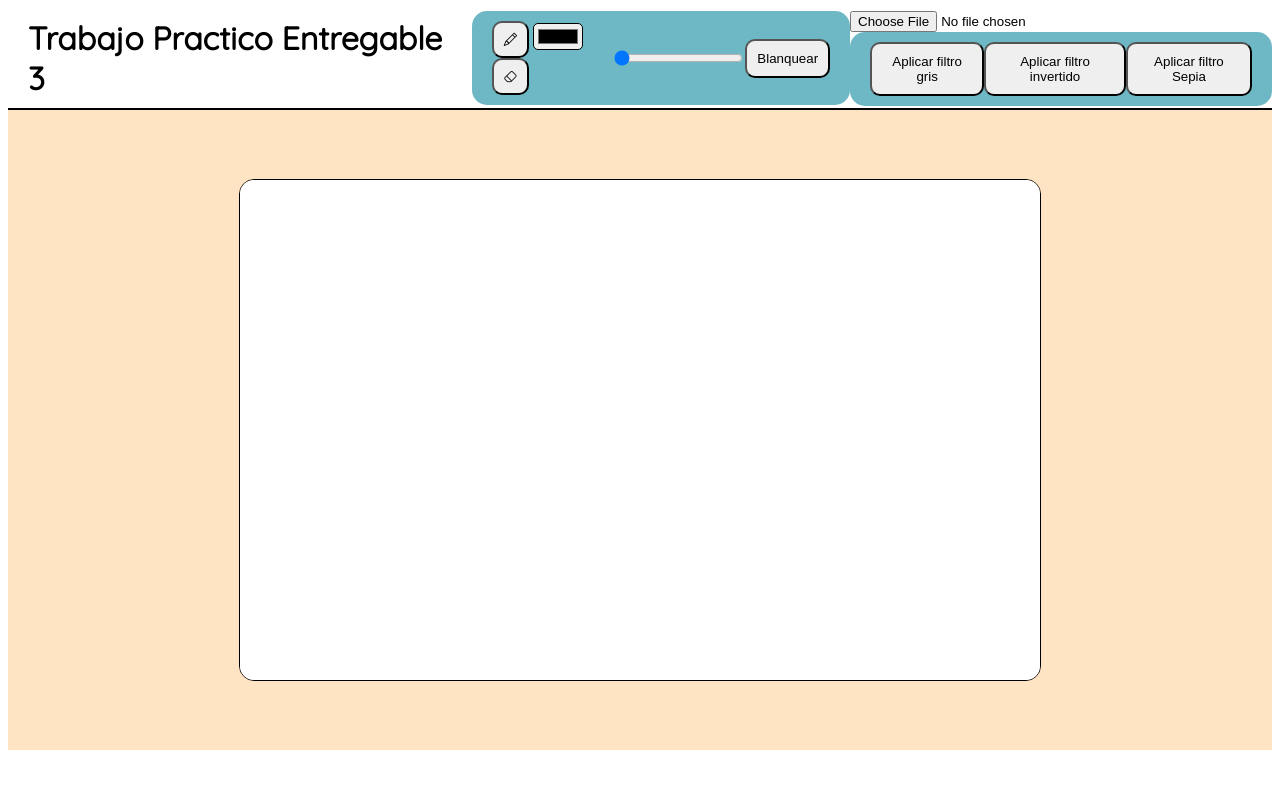
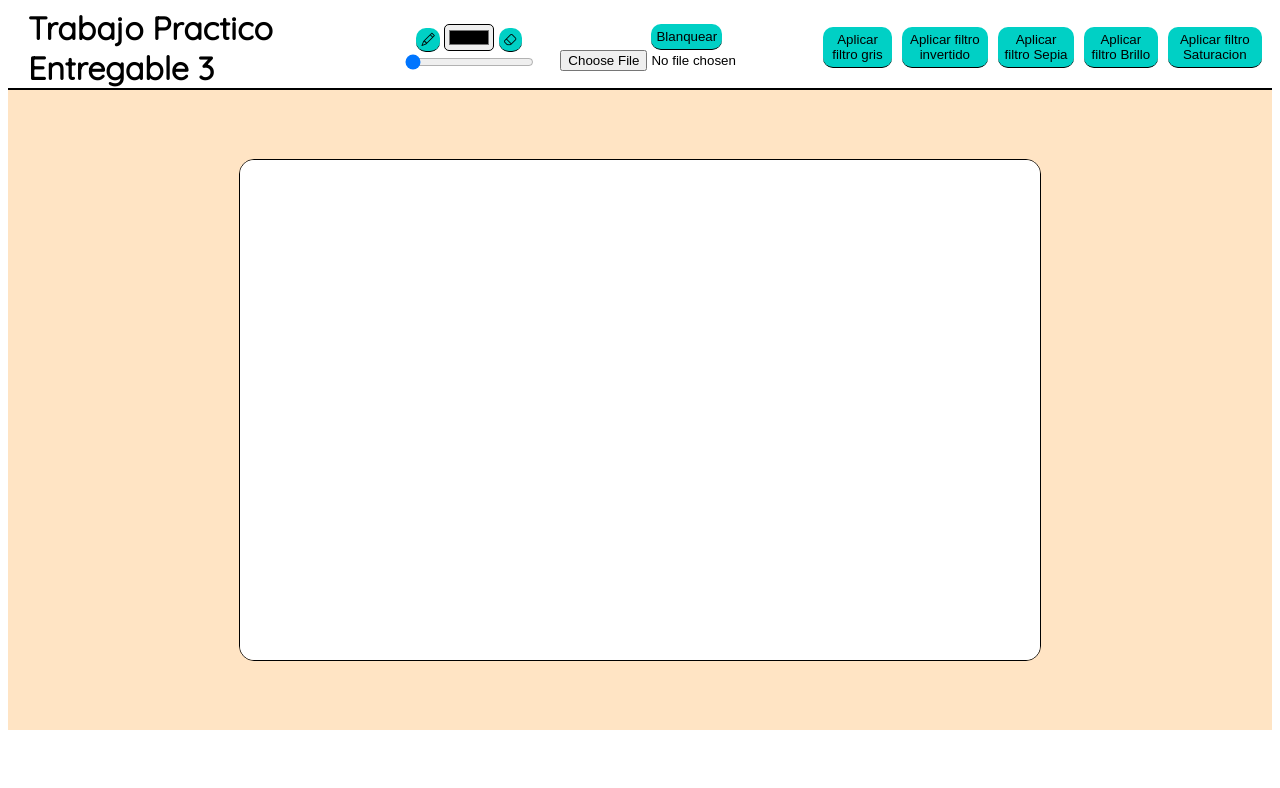
Before and after one commit to JereStorm/TPE3-Jeremias-Tomas-Gonzalez-Storm, a plain HTML site: page index.html in a window 1280 px wide. Drawn offline with nearby package versions, Linux system fonts and the light colour scheme.

Commit message:
se estiliza el navbar y se agrega filtro saturacion

```diff
--- a/app.js
+++ b/app.js
@@ -55,10 +55,11 @@ eraser.addEventListener('click', () => {
 
 canvas.addEventListener("mousedown", function (e) {
     if (pencil.classList.contains('selected') || eraser.classList.contains('selected')) {
+        //Seteo las variables posX y posY con la posicion inicial del mouse al quere dibujar
         setMousePos(e);
         drawing = true;
     }
-    //Seteo las variables posX y posY con la posicion inicial del mouse al quere dibujar
+
 })
 
 canvas.addEventListener("mousemove", function (evt) {
@@ -179,10 +180,69 @@ function addFilterSepia() {
     const data = imageData.data;
 
     for (let i = 0; i < data.length; i += 4) {
+
         data[i] = Math.min((data[i] * 0.393) + (data[i + 1] * 0.769) + (data[i + 2] * 0.189), 255); // red
         data[i + 1] = Math.min((data[i] * 0.349) + (data[i + 1] * 0.686) + (data[i + 2] * 0.168), 255); // green
         data[i + 2] = Math.min((data[i] * 0.272) + (data[i + 1] * 0.534) + (data[i + 2] * 0.131), 255); // blue
+
     }
 
     ctx.putImageData(imageData, width / 2 - img.width / 2, height / 2 - img.height / 2);
 }
+
+function addFilterBrightness() {
+    if (img.src == '') {
+        return
+    }
+
+    let imageData = ctx.getImageData(width / 2 - img.width / 2, height / 2 - img.height / 2, img.width, img.height);
+
+    const data = imageData.data;
+
+    for (let i = 0; i < data.length; i += 4) {
+        if (data[i] < 240) {
+            data[i] = data[i] + 14; // red
+        }
+        if (data[i + 1] < 240) {
+
+            data[i + 1] = data[i + 1] + 14; // green
+        }
+        if (data[i + 2] < 240) {
+            data[i + 2] = data[i + 2] + 14; // blue
+        }
+
+    }
+
+    ctx.putImageData(imageData, width / 2 - img.width / 2, height / 2 - img.height / 2);
+}
+
+function addFilterSaturation() {
+
+    if (img.src == '') {
+        return
+    }
+
+    let imageData = ctx.getImageData(width / 2 - img.width / 2, height / 2 - img.height / 2, img.width, img.height);
+
+    const data = imageData.data;
+
+    for (let i = 0; i < data.length; i += 4) {
+        let bigger = Math.max(data[i], data[i + 1], data[i + 2]);
+
+        if (bigger <= 245 && bigger == data[i]) {
+            data[i] += 10;
+            data[i + 1] -= 20;
+            data[i + 2] -= 20;
+        } else if (bigger <= 245 && bigger == data[i + 1]) {
+            data[i] -= 20;
+            data[i + 1] += 10;
+            data[i + 2] -= 20;
+        } else if (bigger <= 245 && bigger == data[i + 2]) {
+            data[i] -= 20;
+            data[i + 1] -= 20;
+            data[i + 2] += 10;
+        }
+    }
+    ctx.putImageData(imageData, width / 2 - img.width / 2, height / 2 - img.height / 2);
+
+}
--- a/index.html
+++ b/index.html
@@ -20,30 +20,31 @@
     <header class="data_container">
         <h1>Trabajo Practico Entregable 3</h1>
 
+        <div class="menu">
 
-        <div class="menu">
-            <div>
+            <div class="painter">
                 <button id="pencil"><i class="bi bi-pencil"></i></button>
                 <input class="color-selector" type="color" oninput="setColor(this.value)" name="color-selector"
                     id="color-selector">
                 <button id="eraser"><i class="bi bi-eraser"></i></button>
-            </div>
-            <div>
+
                 <input type="range" oninput="setRange(this.value)" name="range" id="range" min="1" max="10" value="1">
             </div>
-            <div>
+
+            <div class="canvas_driver">
                 <button id="reset">Blanquear</button>
+                <input type="file" name="image" id="file_sl">
+            </div>
 
-            </div>
-        </div>
-
-        <div>
-            <input type="file" name="image" id="file_sl">
-            <div class="menu">
+            <div class="filters">
                 <button onclick="addFilterGrey()">Aplicar filtro gris</button>
                 <button onclick="addFilterInvert()">Aplicar filtro invertido</button>
                 <button onclick="addFilterSepia()">Aplicar filtro Sepia</button>
+                <button onclick="addFilterBrightness()">Aplicar filtro Brillo</button>
+                <button onclick="addFilterSaturation()">Aplicar filtro Saturacion</button>
             </div>
+
+        </div>
 
         </div>
     </header>
--- a/style.css
+++ b/style.css
@@ -1,10 +1,12 @@
+/*-------------------------------------- GLOBALS ---------------------------------------------*/
+
 body{
     font-family: 'Alfa Slab One', cursive;
     font-family: 'Bebas Neue', cursive;
     font-family: 'Quicksand', sans-serif;
 }
 header{
-    height: 100px;
+    height: 80px;
     display: flex;
     justify-content: space-around;
     align-items: center;
@@ -15,10 +17,47 @@ header h1{
 }
 
 button{
+    padding: 5px;
+    border-radius: 10px;
+    border:none;
+    border-bottom: 1px solid black;
+    text-align: center;
+    background-color: rgb(0, 208, 197);
+    color: rgb(0, 0, 0);
+    box-shadow: none;
+    cursor: pointer;
+}
+/*-------------------------------------- CLASES ---------------------------------------------*/
+
+.menu{
+    border-radius: 15px;
+    display: flex;
+    flex-direction: row;
+    align-items: center;
+}
+.filters{
+    display: flex;
+    gap: 10px;
+    align-items: center;
+    border-radius: 10px;
     padding: 10px;
-    border-radius: 10px;
+}
+.painter {
     text-align: center;
-    cursor: pointer;
+    padding: 10px;
+}
+.canvas_driver{
+    display: flex;
+    flex-direction: column;
+    align-items: center;
+    justify-content: center;
+}
+.selected{
+    background: aliceblue;
+    color:#3f3f3f;
+}
+.color-selector{
+    border-radius: 5px;
 }
 .canvas_container{
     display: flex;
@@ -29,23 +68,6 @@ button{
     height: 80vh;
     width: 100%;
 }
-.menu{
-    padding:10px 20px;
-    background: #01849892;
-    border-radius: 15px;
-    display: flex;
-    flex-direction: row;
-    align-items: center;
-    justify-content: space-between;
-}
-.selected{
-    background: #3f3f3f;
-    color: aliceblue;
-}
-.color-selector{
-    border-radius: 5px;
-}
-
 #canvas{
     border: 1px solid black;
     border-radius: 15px;
```
